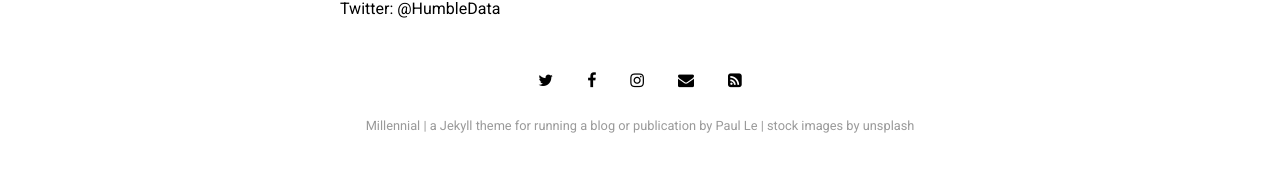
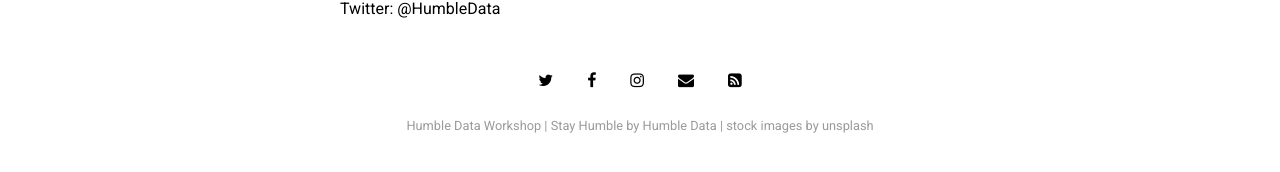
Before and after one commit to HumbleData/HumbleData.github.io, a Jekyll site: the page built from pages/contact.md, in a window 1280 px wide. Shown: the part 231-403 px from the top of the page. Built offline with Jekyll 4.4.1, drawn with Linux system fonts in a browser that asks for light colours; nearby versions of some CDN libraries; comment, search, counter and statistics services are not loaded.

Commit message:
fix title

```diff
--- a/_config.yml
+++ b/_config.yml
@@ -14,9 +14,9 @@ sass:
   style: :nested
 
 # Customise atom feed settings (this is where Jekyll-Feed gets configuration information)
-title:		           "Millennial"
-description:	       "a Jekyll theme for running a blog or publication"
-author:              "Paul Le"
+title:		           "Humble Data Workshop"
+description:	       "Stay Humble"
+author:              "Humble Data"
 
 # RSS 2.0 can be used instead of Atom by uncommenting following two lines
 #feed:
```
